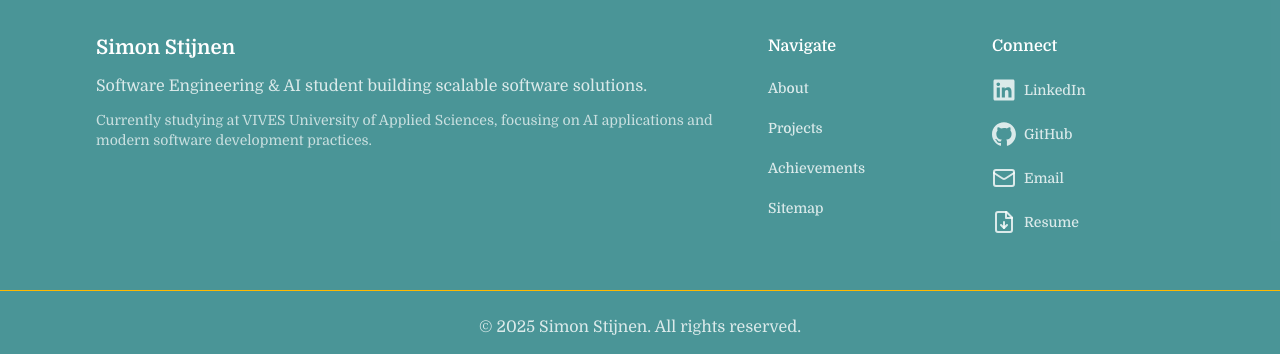
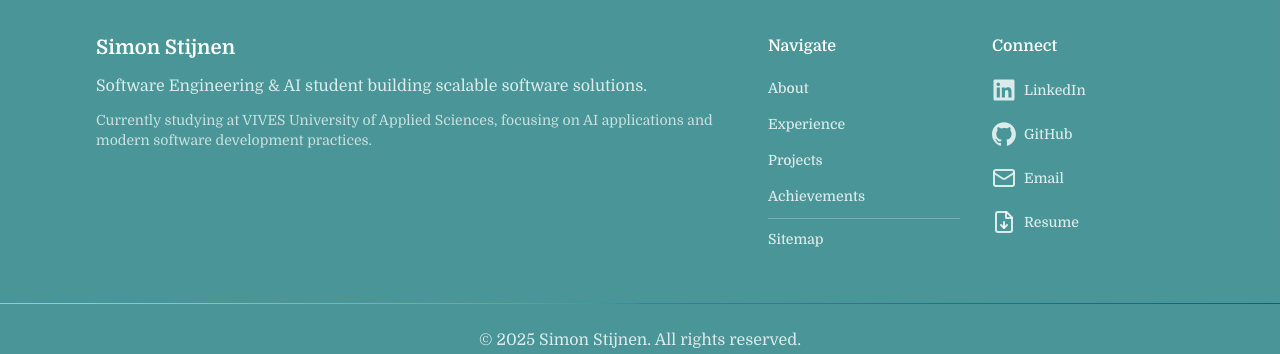
Before and after one commit to SimonStnn/website, a Next.js app: page / in a window 1280 px wide. Shown: the part 3570-3924 px from the top of the page. Built offline with nearby package versions, Linux system fonts and the light colour scheme; no server answers.

Commit message:
Enhance footer & update content to be more personal

```diff
--- a/components/layout/footer.tsx
+++ b/components/layout/footer.tsx
@@ -6,6 +6,7 @@ import SocialLink from "@/components/social-link";
 import { siteConfig } from "@/lib/config";
 import { FileDownloadIcon, GitHubIcon, LinkedInIcon } from "@/components/icons";
 import { Mail as MailIcon } from "lucide-react";
+import { Separator } from "@/components/ui/separator";
 
 interface FooterProps {
   className?: string;
@@ -34,7 +35,7 @@ export function Footer({ className }: FooterProps) {
         {/* Quick Links */}
         <div className="hidden md:block">
           <h3 className="mb-3 font-semibold">Navigate</h3>
-          <ul className="space-y-1 text-sm">
+          <ul className="space-y-0 text-sm">
             <li>
               <Button variant="link" asChild>
                 <Link
@@ -42,6 +43,16 @@ export function Footer({ className }: FooterProps) {
                   className="text-primary-foreground/80 hover:text-primary-foreground w-full justify-start !p-0 transition-colors"
                 >
                   About
+                </Link>
+              </Button>
+            </li>
+            <li>
+              <Button variant="link" asChild>
+                <Link
+                  href="/#experience"
+                  className="text-primary-foreground/80 hover:text-primary-foreground w-full justify-start !p-0 transition-colors"
+                >
+                  Experience
                 </Link>
               </Button>
             </li>
@@ -65,8 +76,9 @@ export function Footer({ className }: FooterProps) {
                 </Link>
               </Button>
             </li>
+            <Separator className="bg-border/30 my-1" />
             <li>
-              <Button variant="link" asChild>
+              <Button variant="link" size="sm" asChild>
                 <Link
                   href="/sitemap.xml"
                   className="text-primary-foreground/80 hover:text-primary-foreground w-full justify-start !p-0 transition-colors"
@@ -144,7 +156,7 @@ export function Footer({ className }: FooterProps) {
           </ul>
         </div>
       </div>
-      <hr className="border-accent" />
+      <Separator className="from-accent via-muted to-primary bg-gradient-to-r" />
       <p className="text-primary-foreground/80 mx-auto py-6 text-center text-sm md:text-base">
         &copy; {new Date().getFullYear()} {siteConfig.name}. All rights reserved.
       </p>
--- /dev/null
+++ b/components/ui/separator.tsx
@@ -0,0 +1,28 @@
+"use client";
+
+import * as React from "react";
+import * as SeparatorPrimitive from "@radix-ui/react-separator";
+
+import { cn } from "@/lib/utils";
+
+function Separator({
+  className,
+  orientation = "horizontal",
+  decorative = true,
+  ...props
+}: React.ComponentProps<typeof SeparatorPrimitive.Root>) {
+  return (
+    <SeparatorPrimitive.Root
+      data-slot="separator"
+      decorative={decorative}
+      orientation={orientation}
+      className={cn(
+        "bg-border shrink-0 data-[orientation=horizontal]:h-px data-[orientation=horizontal]:w-full data-[orientation=vertical]:h-full data-[orientation=vertical]:w-px",
+        className
+      )}
+      {...props}
+    />
+  );
+}
+
+export { Separator };
--- a/content/achievements/bip-madrid.json
+++ b/content/achievements/bip-madrid.json
@@ -3,7 +3,7 @@
   "issuer": "Universidad Politécnica de Madrid",
   "date": "2025",
   "type": "achievement",
-  "description": "Participated in the Erasmus+ Blended Intensive Programme (BIP) in Madrid, Spain, focusing on international collaboration and cultural exchange.",
+  "description": "Collaborated with international students from Belgium, Denmark, and Netherlands to develop the BEMED environmental monitoring platform during an intensive week in Madrid, enhancing my cross-cultural teamwork skills.",
   "image": {
     "src": "/images/logos/universidad-politecnica-de-madrid.webp",
     "alt": "Universidad Politécnica de Madrid logo - official university emblem"
--- a/content/achievements/rotary-award.json
+++ b/content/achievements/rotary-award.json
@@ -3,7 +3,7 @@
   "issuer": "Rotary International",
   "date": "2023",
   "type": "award",
-  "description": "Recognized as the top graduating student in secondary school for dedication, curiosity, and outstanding results.",
+  "description": "Recognized for academic excellence and mentoring struggling classmates. This award reinforced that learning isn't just personal, it's about lifting others up with you.",
   "image": {
     "src": "/images/logos/rotary-international.webp",
     "alt": "Rotary International logo - gold wheel emblem"
--- a/content/projects/interactive-corridor.json
+++ b/content/projects/interactive-corridor.json
@@ -1,7 +1,7 @@
 {
   "title": "Interactive Corridor",
   "shortDescription": "An immersive, interactive hallway.",
-  "description": "An immersive, interactive hallway that adapts to the user's movements and preferences. The corridor features dynamic lighting, soundscapes, and interactive displays that respond to user interactions. Built with a combination of web technologies and IoT devices.",
+  "description": "As the primary software developer in a team of 4, I created the system architecture connecting ESP32 microcontrollers, MQTT messaging, and a Vue.js dashboard for an interactive corridor that transforms a mundane hallway into an engaging, responsive environment.\nThe biggest challenge was synchronizing real-time lighting effects across multiple LED strips while maintaining smooth user interactions. I implemented a custom MQTT-based API and developed algorithms for seamless sensor integration.\nSeeing users' faces light up (literally and figuratively) when they first walked through the corridor and watched it respond to their movements was incredibly rewarding. The project is now permanently installed and continues to delight visitors.",
   "technologies": ["Typescript", "MQTT", "IoT", "ESP32", "Node.js", "Vue"],
   "images": [
     {
--- a/content/projects/paleonet.json
+++ b/content/projects/paleonet.json
@@ -1,7 +1,7 @@
 {
   "title": "PaleoNet",
   "shortDescription": "Using a convolutional neural network (CNN) to classify images of dinosaurs.",
-  "description": "PaleoNet is a project that utilizes a convolutional neural network (CNN) to classify images of dinosaurs. The model is trained on a dataset of dinosaur images, enabling it to recognize and categorize different species based on their visual features. This project combines computer vision techniques with deep learning to achieve high accuracy in image classification tasks.",
+  "description": "A machine learning assignment that turned into an engaging deep learning challenge. Working with a dataset of dinosaur images, I built PaleoNet to automatically classify different dinosaur species using convolutional neural networks, with the goal of achieving above 70% accuracy.\n\nThe most rewarding part was optimizing the model architecture and seeing the accuracy improve to just above 80% through careful data preprocessing and hyperparameter tuning. I experimented with different CNN architectures, implemented data augmentation techniques to handle the limited dataset, and deployed the final model as an interactive Streamlit application.\n\nThis project taught me the importance of systematic experimentation in AI, methodically testing different approaches and analyzing the results to understand what works and why.",
   "technologies": ["AI", "CNN", "TensorFlow", "Keras", "Python", "NumPy", "Pandas"],
   "images": [
     {
--- a/package.json
+++ b/package.json
@@ -24,6 +24,7 @@
   "dependencies": {
     "@radix-ui/react-dialog": "^1.1.14",
     "@radix-ui/react-navigation-menu": "^1.2.13",
+    "@radix-ui/react-separator": "^1.1.7",
     "@radix-ui/react-slot": "^1.2.3",
     "@radix-ui/react-tabs": "^1.1.12",
     "@radix-ui/react-tooltip": "^1.2.7",
```
Also changed, not shown: 1 other file (tests, documents, lock files or other folders).
